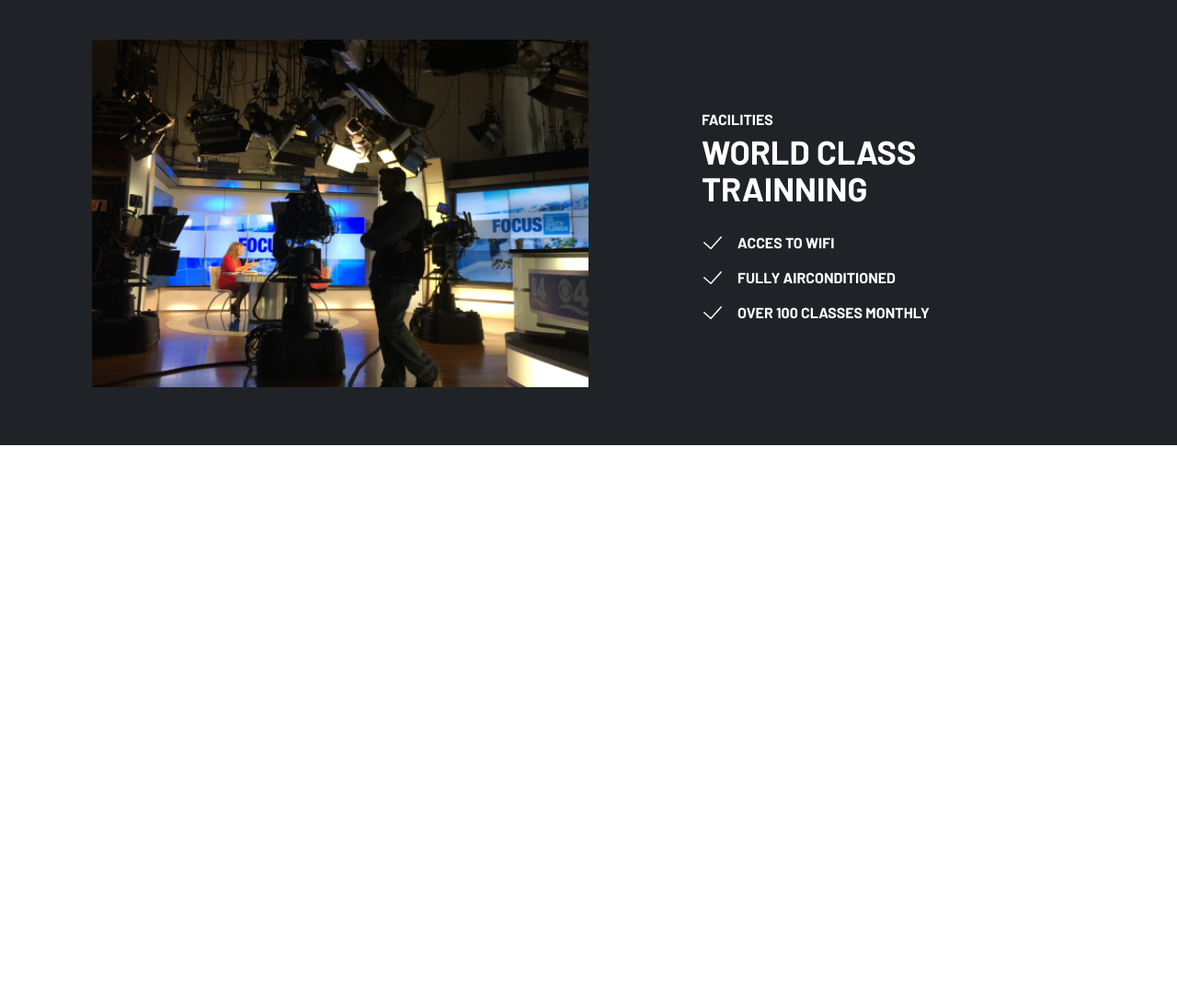
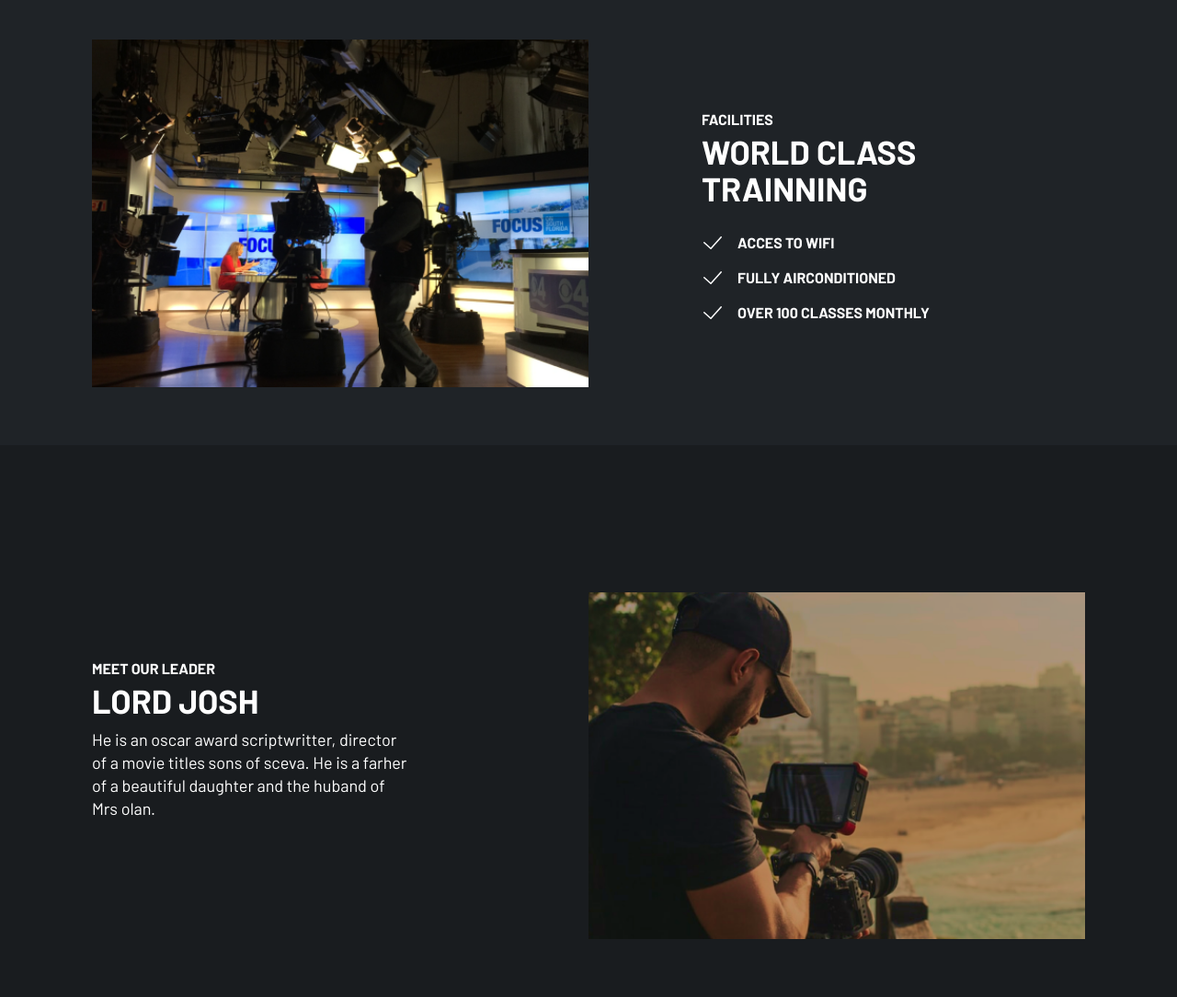
Before and after one commit to IHerelis/Freedom_studios_academy-site, a plain HTML site: page index.html in a window 1280 px wide. Shown: the part 817-1901 px from the top of the page at 92% size. Before the commit the page ends 1301 px from the top, so only its background shows below. Drawn offline with Linux system fonts and the light colour scheme.

Commit message:
create and styled leader section

```diff
--- a/index.html
+++ b/index.html
@@ -56,7 +56,28 @@
         </div>
       </div>
     </section>
-    <section></section>
+    <section class="leader">
+      <div class="leader--container">
+        <div class="leader__items">
+          <div class="leader__item">
+            <div class="leader__item__subtitle">
+              <h3>meet our leader</h3>
+            </div>
+            <div class="leader__item__title">lord josh</div>
+            <div class="leader__item__text">
+              <p>
+                He is an oscar award scriptwritter, director of a movie titles sons of sceva. He is a farher of a beautiful daughter and the huband of Mrs olan.
+              </p>
+            </div>
+          </div>
+        </div>
+        <div class="leader__pictures">
+          <div class="leader__img">
+            <img src="img/unsplash_lord josh.png" alt="lord josh-img">
+          </div>
+        </div>
+      </div>
+    </section>
     <section></section>
     <footer></footer>
   </div>
--- a/scss/_colors.scss
+++ b/scss/_colors.scss
@@ -7,4 +7,5 @@ $colorRed: #E11B19;
 $colorWhite: white;
 $colorDarkcyan: darkcyan;
 $colorDarkcyan-hover: rgb(2, 119, 119);
-$colorGray: #1F2327;
+$colorGray-bg: #1F2327;
+$colorBlack-bg: #191C1F;
--- a/scss/style.scss
+++ b/scss/style.scss
@@ -19,6 +19,9 @@ body {
       @include container-main(rem(1440), rem(100));
     }
     .wopld--class--container {
+      @include container-main(rem(1440), rem(100));
+    }
+    .leader--container {
       @include container-main(rem(1440), rem(100));
     }
   }
@@ -90,7 +93,7 @@ body {
 // ======== wopld--class section ==============
 
 .wopld--class {
-  background-color: $colorGray;
+  background-color: $colorGray-bg;
   min-height: rem(600);
 }
 
@@ -105,8 +108,6 @@ body {
   padding-top: rem(40);
   padding-bottom: rem(60);
   margin-top: rem(120);
-}
-
   .wopld__class__img {
     // height: rem(376);
     // width: 100%;
@@ -116,6 +117,8 @@ body {
       @include img-standart;
     }
   }
+}
+
 .wopld__class__items {
   display: grid;
   align-items: end;
@@ -157,3 +160,59 @@ body {
     object-fit: cover;
   }
 }
+
+// ========= leader section ===========
+
+.leader {
+  background-color: $colorBlack-bg;
+  min-height: rem(600);
+}
+
+.leader--container {
+  @include container-main(rem(1440), rem(165));
+  display: grid;
+  grid-template-columns: 1fr 1fr;
+  column-gap: rem(111);
+}
+
+.leader__items {
+  display: grid;
+  align-items: end;
+}
+
+.leader__item {
+  width: 80%;
+  padding-block: rem(84);
+  margin-bottom: rem(108);
+  .leader__item__subtitle {
+    font-weight: 700;
+    line-height: 1.25; /* 125% */
+    text-transform: uppercase;
+    margin-bottom: rem(5);
+  }
+  .leader__item__title {
+    font-size: 36px;
+    font-weight: 700;
+    line-height: 1.11; /* 111.111% */
+    text-transform: uppercase;
+    margin-bottom: rem(10);
+  }
+  .leader__item__text {
+    font-size: 18px;
+    font-weight: 400;
+    line-height: 1.39; /* 138.889% */
+  }
+}
+
+.leader__pictures {
+  padding-top: rem(40);
+  padding-bottom: rem(60);
+  margin-top: rem(120);
+  .leader__img {
+    width: rem(540);
+    aspect-ratio: 1.43 / 1;
+    img {
+      @include img-standart;
+    }
+  }
+}
```
Also changed, not shown: css/style.css, img/unsplash_lord josh.png (renamed from img/unsplash_IZyUDvPMJCg (1).png), 1 other file. Lines whose indentation alone changed are shown as unchanged.
